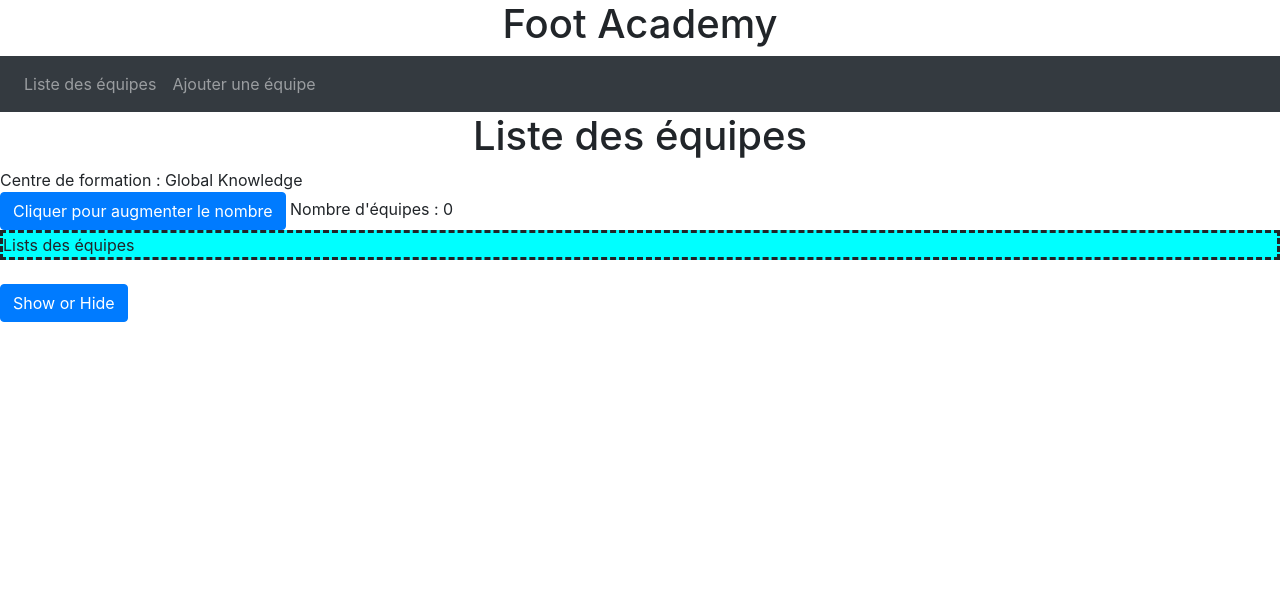
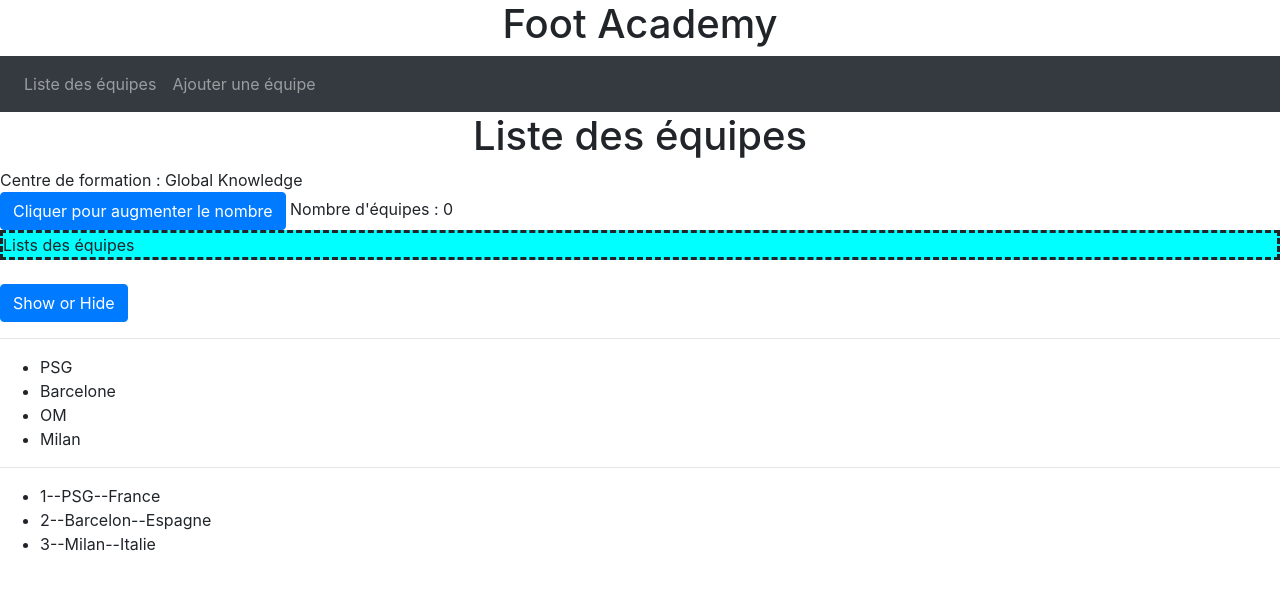
Before and after one commit to MezghichGit/footacademy, an Angular app: page /list in a window 1280 px wide. Shown: the top 590 px of the page. Built offline with nearby package versions, Linux system fonts and the light colour scheme.

Commit message:
les directives

```diff
--- a/src/app/list-equipes/list-equipes.component.html
+++ b/src/app/list-equipes/list-equipes.component.html
@@ -12,3 +12,15 @@ Nombre d'équipes : {{nbr}}
 <div id="zone" [hidden]="res">Lists des équipes</div>
 <br/>
 <button class="btn btn-primary" (click)="display()">Show or Hide</button>
+
+<hr/>
+
+<ul>
+    <li *ngFor="let equipe of equipes">{{equipe}}</li>
+</ul>
+
+<hr/>
+
+<ul>
+    <li *ngFor="let equipeDetails of equipesFull">{{equipeDetails.id}}--{{equipeDetails.nom}}--{{equipeDetails.pays}}</li>
+</ul>
--- a/src/app/list-equipes/list-equipes.component.ts
+++ b/src/app/list-equipes/list-equipes.component.ts
@@ -8,6 +8,25 @@ import { Component, OnInit } from '@angular/core';
 export class ListEquipesComponent implements OnInit {
 
   titre: string = "Global Knowledge";  // attribut
+
+  equipes: string[] = ["PSG", "Barcelone", "OM", "Milan"];
+  equipesFull: any = [
+    {
+      id: 1,
+      nom: 'PSG',
+      pays : 'France'
+    },
+    {
+      id: 2,
+      nom: 'Barcelon',
+      pays : 'Espagne'
+    },
+    {
+      id: 3,
+      nom: 'Milan',
+      pays : 'Italie'
+    }
+  ];
 
   public nbr: number = 0;
   public res: boolean = false;
```
